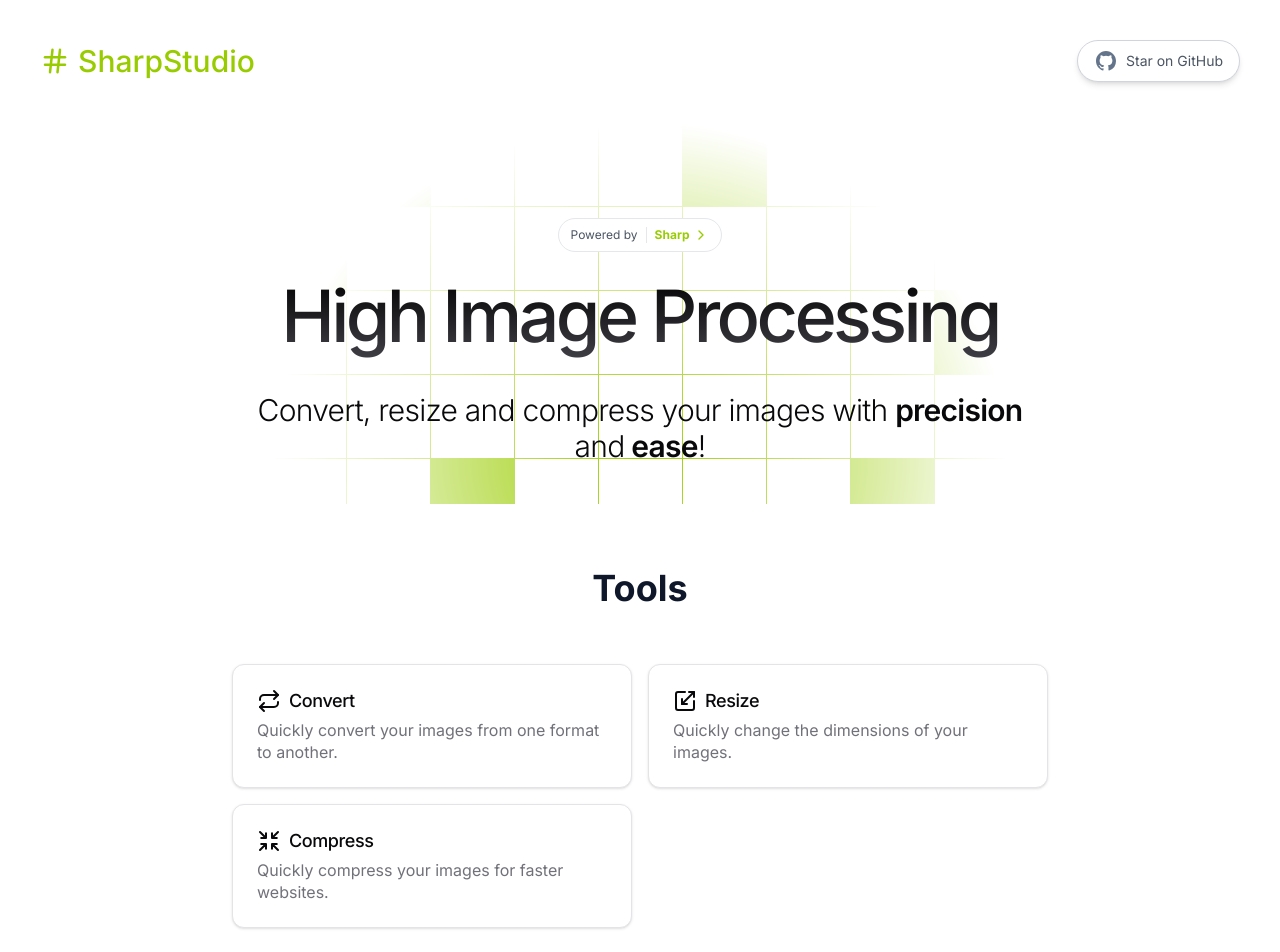
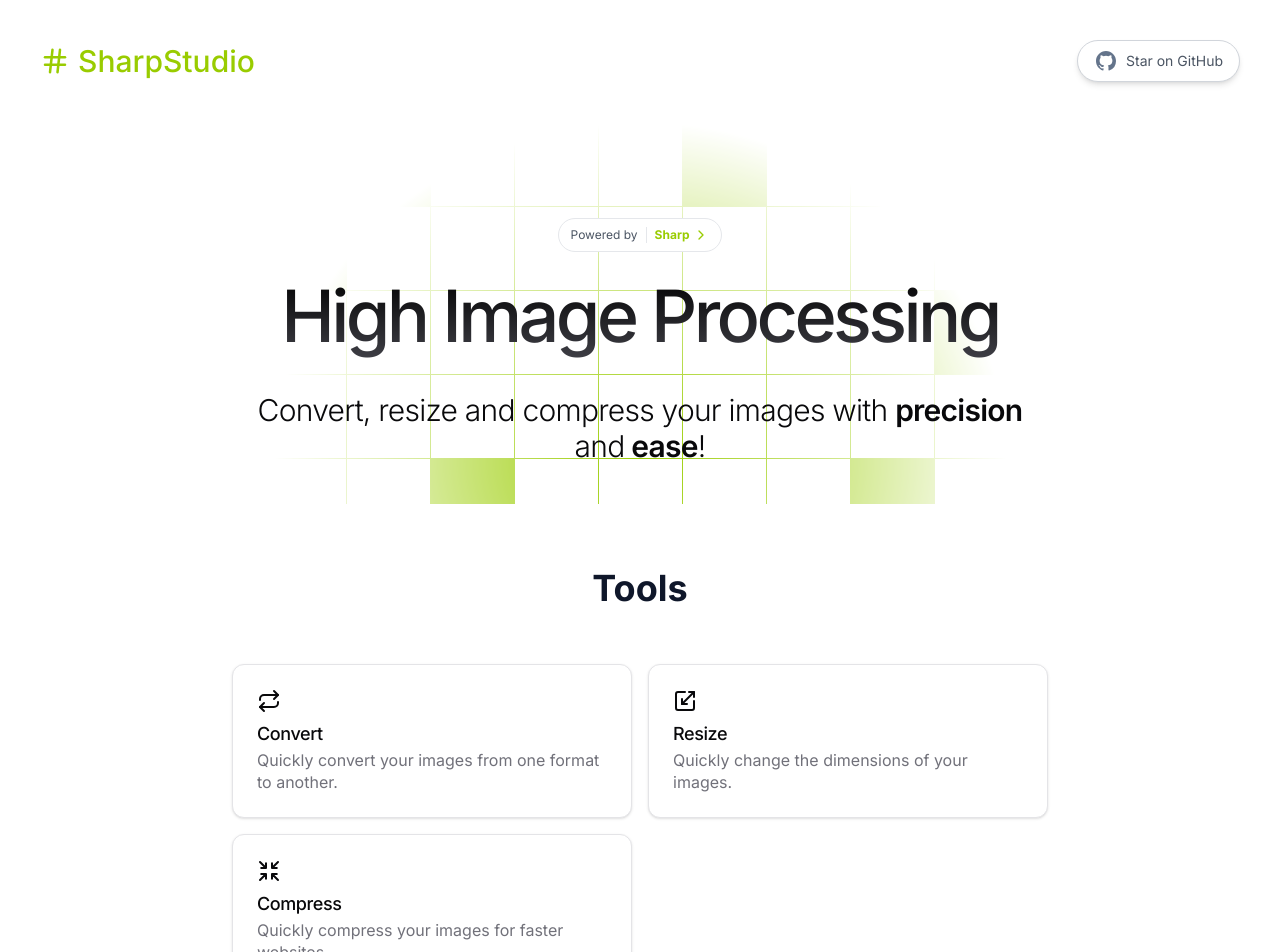
Before and after one commit to ahmedsomaa/sharp-studio, a Next.js app: page / in a window 1280 px wide. Shown: the top 952 px of the page. Built offline with nearby package versions, Linux system fonts and the light colour scheme.

Commit message:
move features to a static array

```diff
--- a/components/sections/Features.tsx
+++ b/components/sections/Features.tsx
@@ -2,67 +2,57 @@ import Link from "next/link";
 import { RepeatIcon, ScalingIcon, ShrinkIcon } from "lucide-react";
 
 import { Card, CardDescription, CardHeader, CardTitle } from "../ui/card";
+import React from "react";
+
+const features = [
+  {
+    title: "Convert",
+    icon: <RepeatIcon size={24} className="group-hover:text-primary" />,
+    path: "/convert",
+    description: "Quickly convert your images from one format to another.",
+  },
+  {
+    title: "Resize",
+    icon: <ScalingIcon size={24} className="group-hover:text-primary" />,
+    path: "/resize",
+    description: "Quickly change the dimensions of your images.",
+  },
+  {
+    title: "Compress",
+    icon: <ShrinkIcon size={24} className="group-hover:text-primary" />,
+    path: "/compress",
+    description: "Quickly compress your images for faster websites.",
+  },
+];
 
 export default function Features() {
   return (
-    <div className="mt-16 mb-44 md:mb-20">
+    <div className="mt-16 mb-80 md:mb-44">
       <section className="relative h-[350px] w-full  px-4 md:h-[350px] md:px-6 lg:px-8 xl:px-10 2xl:px-0">
         <div className="flex h-full w-full flex-col items-center">
           <h2 className="sm:text-5xl/ text-4xl max-w-[708px] font-bold text-slate-900">
             Tools
           </h2>
           <div className="grid sm:grid-cols-2 lg:grid-cols-2 gap-4 mt-14">
-            <Link href="/convert">
-              <Card className="w-[400px] hover:border-primary hover:cursor-pointer">
+            {features.map(({ title, icon, path, description }) => (
+              <Link key={title} href={path}>
+                <Card className="w-[400px] group hover:border-primary hover:cursor-pointer">
                   <CardHeader>
                     <CardTitle>
-                    <div className="flex flex-row items-center gap-2">
-                      <RepeatIcon size={24} />
-                      <h3 className="text-lg font-medium leading-none">
-                        Convert
+                      <div className="flex flex-col gap-3">
+                        {icon}
+                        <h3 className="text-lg group-hover:text-primary font-medium leading-none">
+                          {title}
                         </h3>
                       </div>
                     </CardTitle>
                     <CardDescription className="line-clamp-2 text-md leading-snug text-muted-foreground">
-                    Quickly convert your images from one format to another.
+                      {description}
                     </CardDescription>
                   </CardHeader>
                 </Card>
               </Link>
-            <Link href="/resize">
-              <Card className="w-[400px] hover:border-primary hover:cursor-pointer">
-                <CardHeader>
-                  <CardTitle>
-                    <div className="flex flex-row items-center gap-2">
-                      <ScalingIcon size={24} />
-                      <h3 className="text-lg font-medium leading-none">
-                        Resize
-                      </h3>
-                    </div>
-                  </CardTitle>
-                  <CardDescription className="line-clamp-2 text-md leading-snug text-muted-foreground">
-                    Quickly change the dimensions of your images.
-                  </CardDescription>
-                </CardHeader>
-              </Card>
-            </Link>
-            <Link href="/compress">
-              <Card className="w-[400px] hover:border-primary hover:cursor-pointer">
-                <CardHeader>
-                  <CardTitle>
-                    <div className="flex flex-row items-center gap-2">
-                      <ShrinkIcon size={24} />
-                      <h3 className="text-lg font-medium leading-none">
-                        Compress
-                      </h3>
-                    </div>
-                  </CardTitle>
-                  <CardDescription className="line-clamp-2 text-md leading-snug text-muted-foreground">
-                    Quickly compress your images for faster websites.
-                  </CardDescription>
-                </CardHeader>
-              </Card>
-            </Link>
+            ))}
           </div>
         </div>
       </section>
```
Lines whose indentation alone changed are shown as unchanged.
